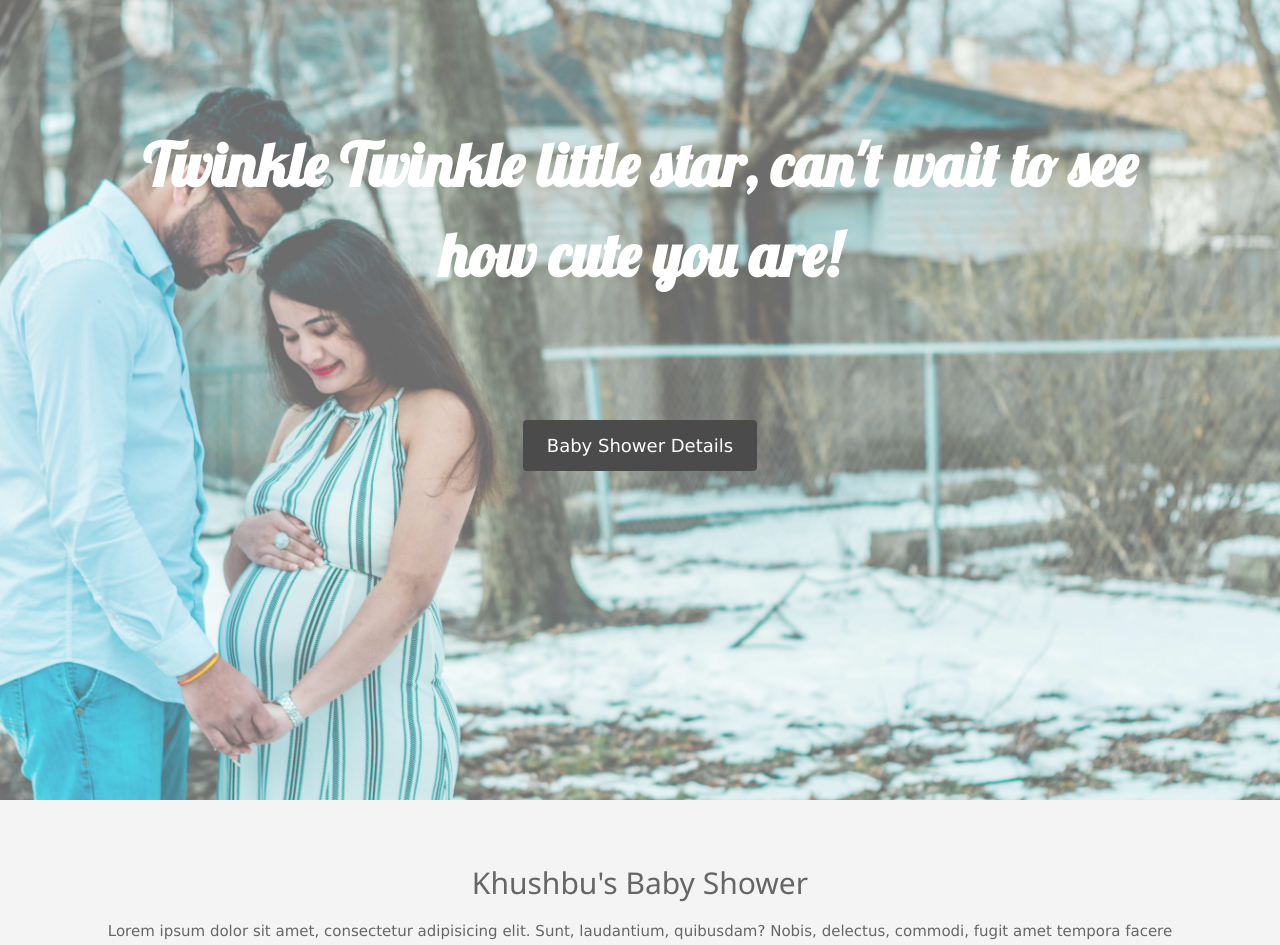
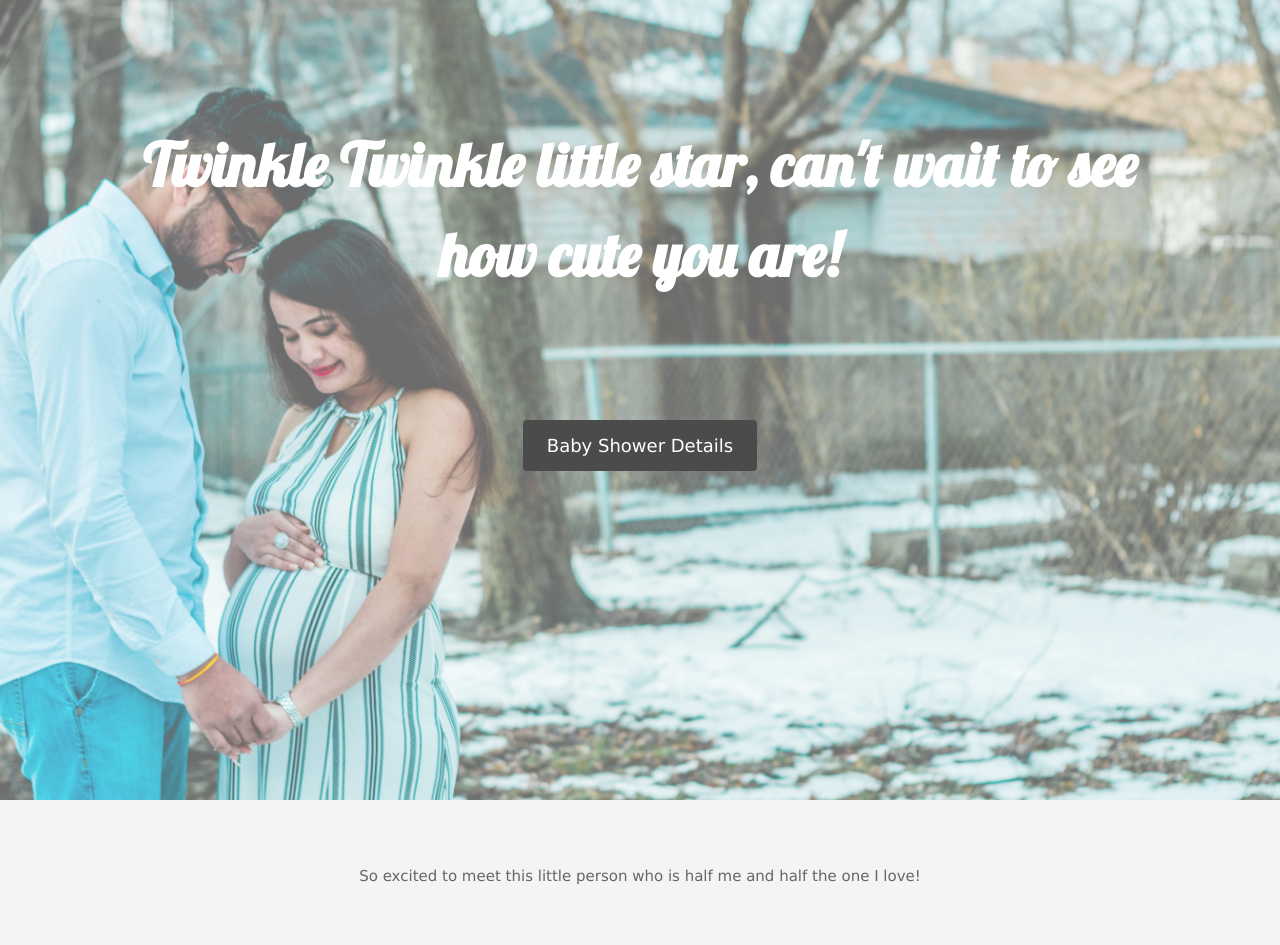
Before and after one commit to avanish-patel/InvitationCard, an Angular app: page / in a window 1280 px wide. Shown: the top 945 px of the page. Built offline with nearby package versions, Linux system fonts and the light colour scheme.

Commit message:
Changed section2 text

```diff
--- a/src/app/app.component.css
+++ b/src/app/app.component.css
@@ -171,6 +171,9 @@
 
 .end-button {
     margin: 10px;
+}
+
+.end-button-rsvp {
     background-color: #393ffb !important;
 }
 
--- a/src/app/app.component.html
+++ b/src/app/app.component.html
@@ -9,15 +9,9 @@
 </div>
 
 <section class="section section-light">
-  <h2>Khushbu's Baby Shower</h2>
+  <h2></h2>
   <p>
-    Lorem ipsum dolor sit amet, consectetur adipisicing elit. Sunt, laudantium, quibusdam? Nobis, delectus, commodi,
-    fugit amet tempora facere dolores nisi facilis consequatur, odio hic minima nostrum. Perferendis eos earum
-    praesentium, blanditiis sapiente labore aliquam ipsa architecto vitae. Minima soluta temporibus voluptates
-    inventore commodi cumque esse suscipit optio aliquam et, dolorem a cupiditate nihil fuga laboriosam fugiat placeat
-    dignissimos! Unde eveniet placeat quisquam blanditiis voluptatem doloremque fugiat dolor reio provident dolorem
-    modi cumque illo enim quidem tempora deserunt nostrum voluptate labore repellat quisquam quasi cum suscipit dolore
-    ab consequuntur, ad porro earum temporibus. Laborum ad temporibus ex, omnis!
+    So excited to meet this little person who is half me and half the one I love!
   </p>
 </section>
 
@@ -70,10 +64,10 @@
   <h1 class="reveal1">HOPE YOU CAN MAKE IT!</h1>
   <p class="w3-large reveal2">Kindly Respond By February 25, 2019</p>
   <div class="button-font">
-    <button onclick="document.getElementById('id01').style.display='block'" class="end-button w3-button w3-round w3-red w3-opacity w3-hover-opacity-off"
+    <button onclick="document.getElementById('id01').style.display='block'" class="end-button end-button-rsvp w3-button w3-round w3-red w3-opacity w3-hover-opacity-off"
       style="padding:8px 60px">RSVP</button>
-    <button class="end-button w3-button w3-round w3-red w3-opacity w3-hover-opacity-off" style="padding:8px 60px"><a
-        href="../assets/Invitation.pdf" download="invitation">Get Card</a></button>
+    <button class="end-button w3-button end-button-rsvp w3-round w3-red w3-opacity w3-hover-opacity-off" style="padding:8px 60px"><a
+        href="../assets/Invitation.pdf" download="invitation" target="_blank">Get Card</a></button>
   </div>
 </section>
 
```
Lines whose indentation alone changed are shown as unchanged.
